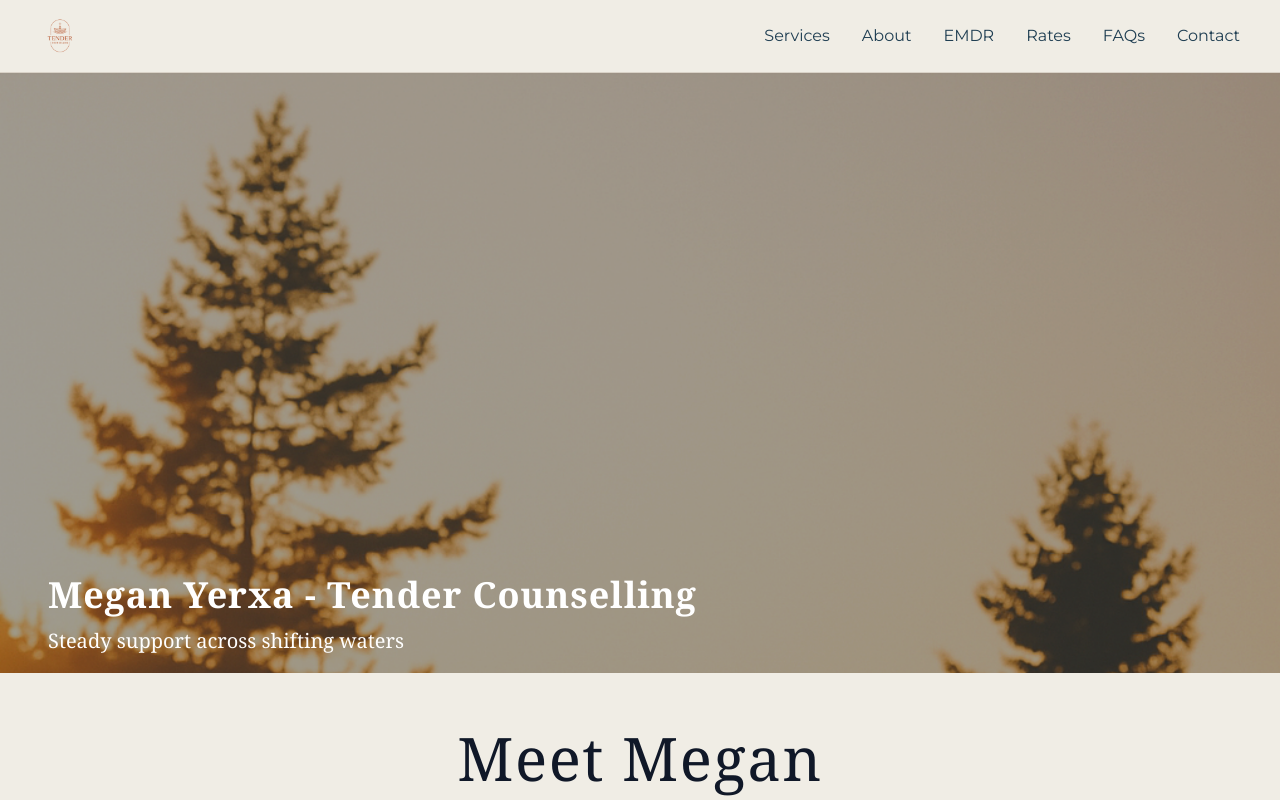
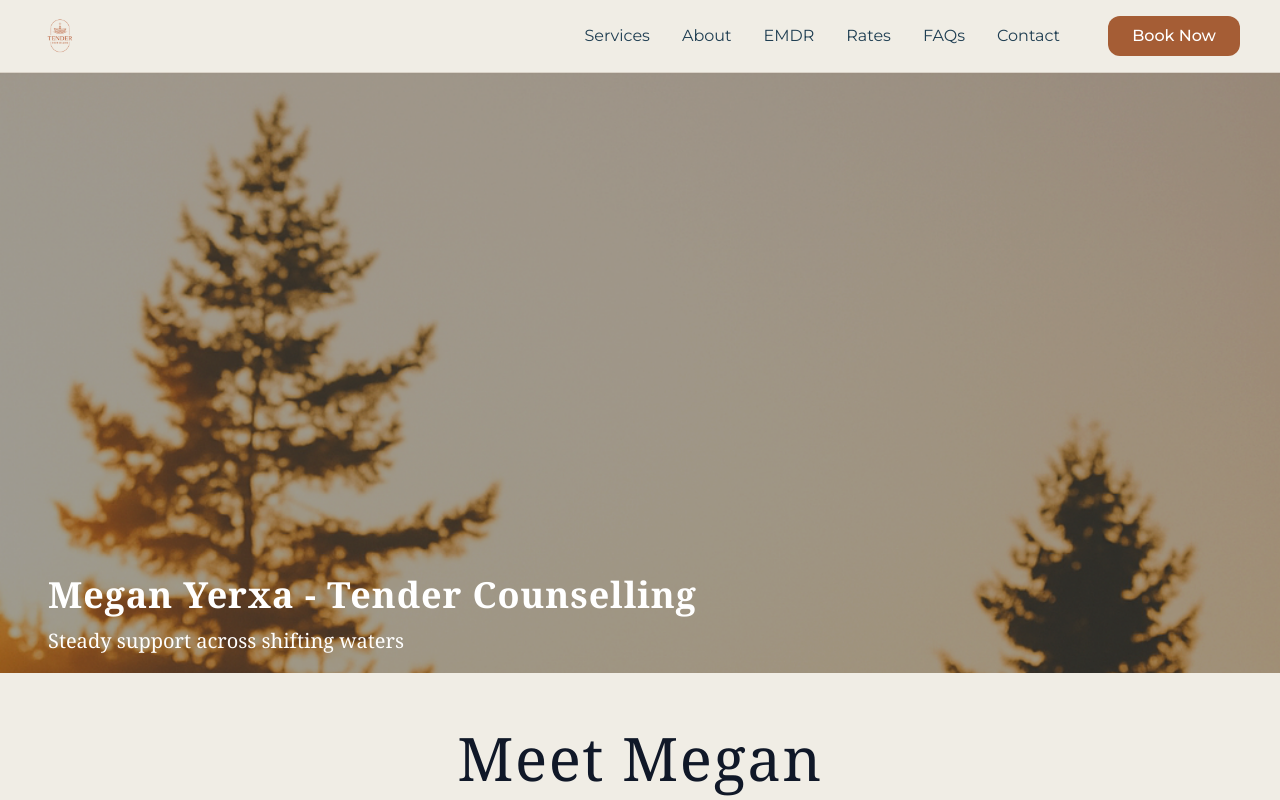
Before and after one commit to alexcoticehn/tender-ui, a Next.js app: page / in a window 1280 px wide. Shown: the top 800 px of the page. Built offline with nearby package versions, Linux system fonts and the light colour scheme; a web font is replaced by a local one.

Commit message:
create new primary button component

```diff
--- a/src/components/bookingLink.tsx
+++ /dev/null
@@ -1,10 +0,0 @@
-import Link from 'next/link';
-
-export function BookingLink() {
-    return (
-        <section className="max-w-5xl mx-auto px-6 text-center">
-          <h2 className="text-2xl font-bold mb-4">Book your free 15 minute consultation</h2>
-          <Link href="/contact" className="inline-block bg-[#e2725b] text-white px-6 py-3 rounded-xl hover:bg-[#c95d4d] transition">Contact Me</Link>
-        </section>
-    )
-}
--- /dev/null
+++ b/src/components/buttons/button_primary.tsx
@@ -0,0 +1,25 @@
+import Link from "next/link";
+
+interface ButtonPrimaryProps {
+  href: string;
+  children: React.ReactNode;
+  onClick?: () => void;
+  className?: string;
+}
+
+export default function ButtonPrimary({
+  href,
+  children,
+  onClick,
+  className = "",
+}: ButtonPrimaryProps) {
+  return (
+    <Link
+      href={href}
+      onClick={onClick}
+      className={`px-6 py-2 bg-earth-terracotta text-neutral-50 rounded-xl hover:bg-earth-brown transition-colors font-medium ${className}`}
+    >
+      {children}
+    </Link>
+  );
+}
--- a/src/components/header.tsx
+++ b/src/components/header.tsx
@@ -5,6 +5,7 @@ import Link from "next/link";
 import Image from "next/image";
 import { usePathname } from "next/navigation";
 import { Menu, X } from "lucide-react";
+import ButtonPrimary from "./buttons/button_primary";
 
 export default function Header() {
   const [mobileOpen, setMobileOpen] = useState(false);
@@ -35,7 +36,8 @@ export default function Header() {
         </Link>
 
         {/* Desktop Navigation */}
-        <nav className="hidden md:flex gap-8">
+        <div className="hidden md:flex gap-8 items-center">
+          <nav className="flex gap-8">
             {navLinks.map((link) => (
               <Link
                 key={link.href}
@@ -50,6 +52,10 @@ export default function Header() {
               </Link>
             ))}
           </nav>
+          <ButtonPrimary href="/contact" className="ml-4">
+            Book Now
+          </ButtonPrimary>
+        </div>
 
         {/* Mobile Menu Button */}
         <button
@@ -77,6 +83,9 @@ export default function Header() {
                 {link.label}
               </Link>
             ))}
+            <ButtonPrimary href="/contact" onClick={() => setMobileOpen(false)} className="mt-4">
+              Book Now
+            </ButtonPrimary>
           </div>
         )}
       </div>
```
Lines whose indentation alone changed are shown as unchanged.
